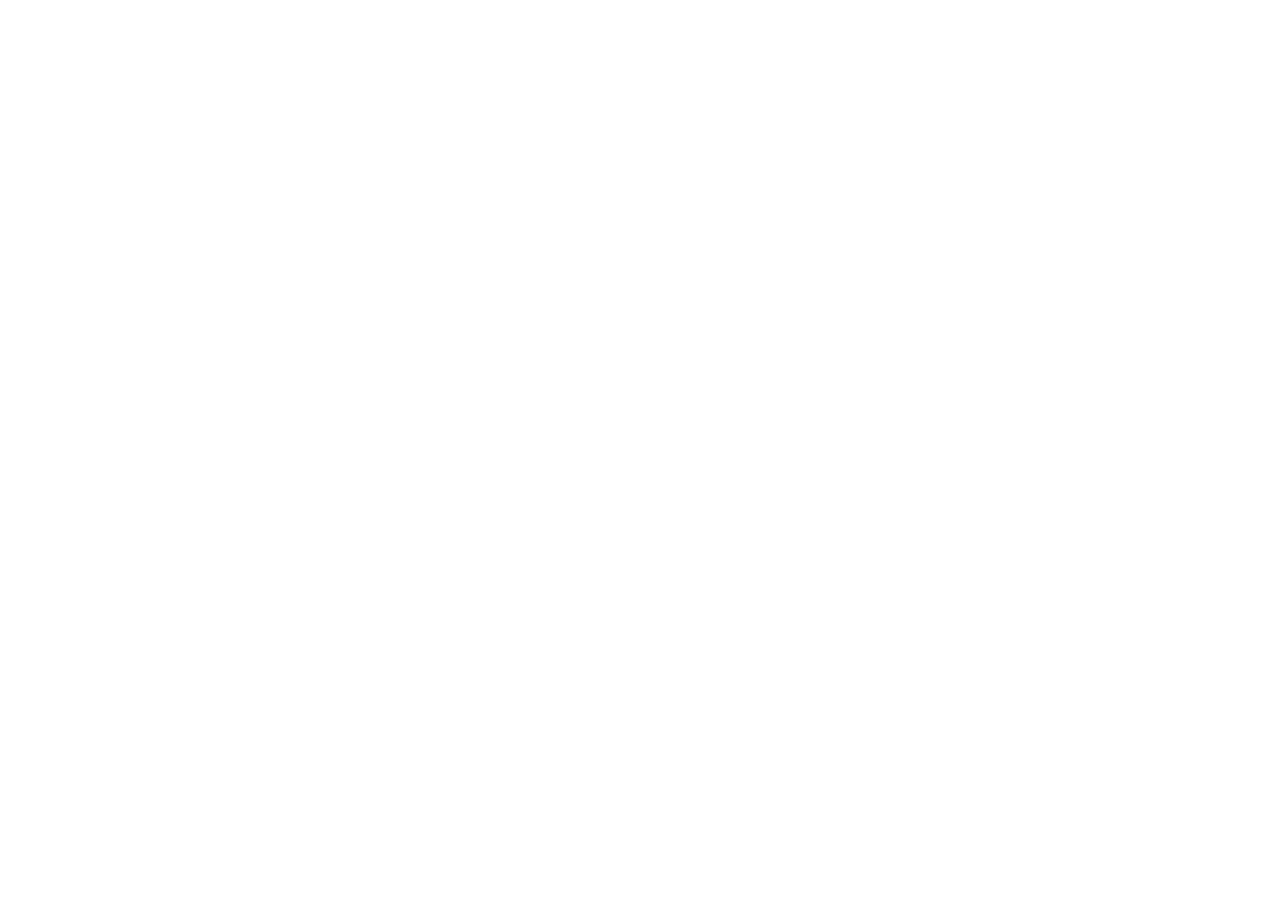
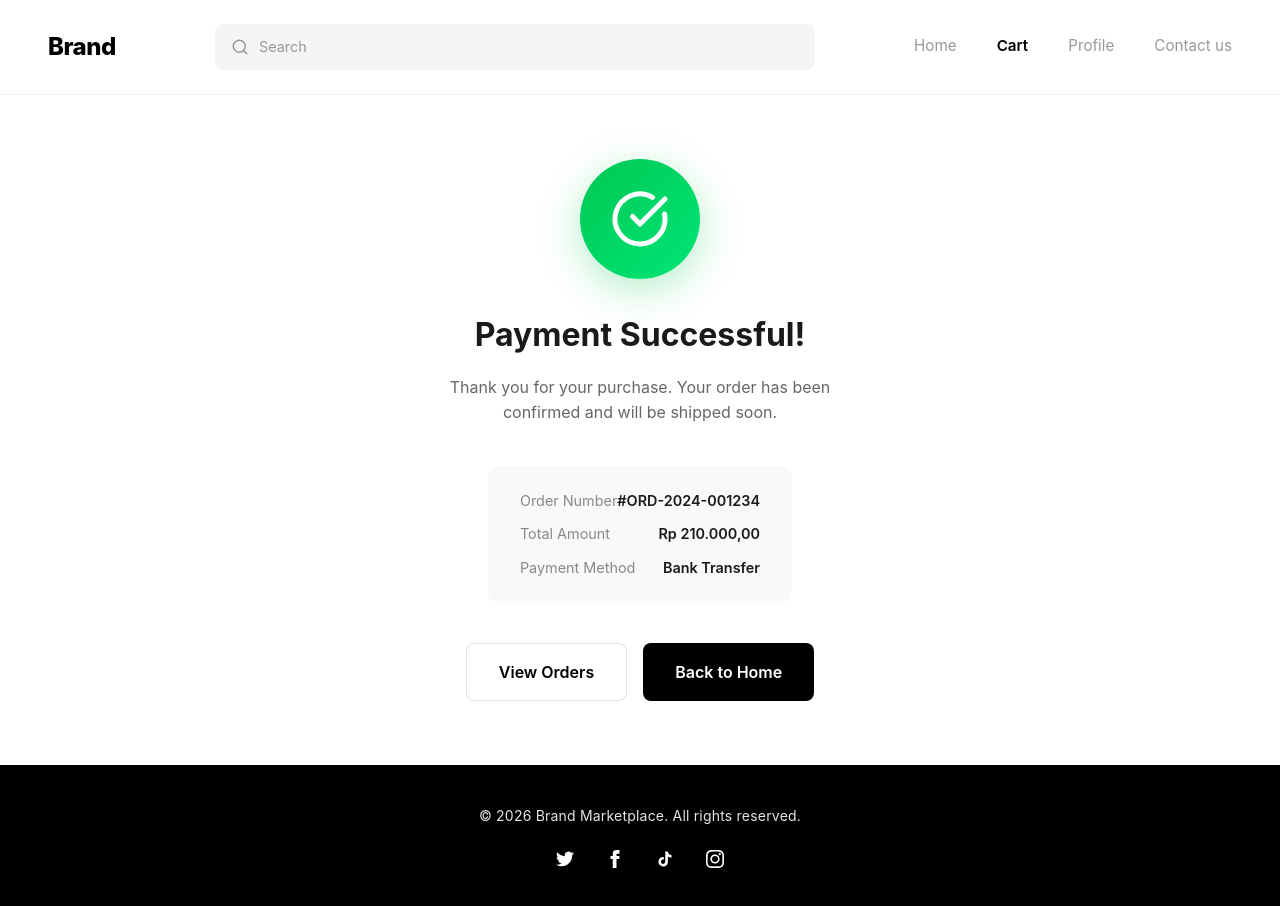
Before and after one commit to mbagusdiass/BeeConnect-Website, a React app: page /success-paying in a window 1280 px wide. Before the commit this address had no page. Before the commit the page ends 800 px from the top, so only its background shows below. Built offline with nearby package versions, Linux system fonts and the light colour scheme; the HTML template or start-up script is replaced by a standard one.

Commit message:
feat: Implement shipping details and payment confirmation success flow with new pages and components.

```diff
--- a/src/App.jsx
+++ b/src/App.jsx
@@ -3,6 +3,7 @@ import { BrowserRouter as Router, Routes, Route } from "react-router-dom";
 import ShoppingCartPage from "./pages/ShoppingCartPage";
 import CheckoutPage from "./pages/CheckoutPage";
 import ShippingDetailsPage from "./pages/ShippingDetailPage";
+import SuccessPayingPage from "./pages/SuccessPayingPage";
 import "./App.css";
 
 function App() {
@@ -13,6 +14,7 @@ function App() {
         <Route path="/cart" element={<ShoppingCartPage />} />
         <Route path="/checkout" element={<CheckoutPage />} />
         <Route path="/shipping-details" element={<ShippingDetailsPage />} />
+        <Route path="/success-paying" element={<SuccessPayingPage />} />
       </Routes>
     </Router>
   );
--- a/src/components/ui/Shipping-Details/ShippingDetails.jsx
+++ b/src/components/ui/Shipping-Details/ShippingDetails.jsx
@@ -1,5 +1,6 @@
 import React, { useState } from "react";
 import styled from "styled-components";
+import { useNavigate } from "react-router-dom";
 import { Pencil, X } from "lucide-react";
 
 const LayoutWrapper = styled.div`
@@ -244,6 +245,7 @@ const CheckoutButton = styled.button`
 `;
 
 const ShippingDetails = () => {
+  const navigate = useNavigate();
   const [items, setItems] = useState([
     {
       id: 1,
@@ -280,6 +282,10 @@ const ShippingDetails = () => {
 
   const subtotal = items.reduce((acc, item) => acc + item.price * item.qty, 0);
   const total = subtotal;
+
+  const handleConfirmPayment = () => {
+    navigate("/success-paying");
+  };
 
   return (
     <LayoutWrapper>
@@ -357,7 +363,7 @@ const ShippingDetails = () => {
             <SummaryValue bold>{formatCurrency(total)}</SummaryValue>
           </SummaryRow>
 
-          <CheckoutButton>Confirm Payment</CheckoutButton>
+          <CheckoutButton onClick={handleConfirmPayment}>Confirm Payment</CheckoutButton>
         </SummaryCard>
       </Sidebar>
     </LayoutWrapper>
--- /dev/null
+++ b/src/components/ui/Success-Paying/SuccessPaying.jsx
@@ -0,0 +1,158 @@
+import React from "react";
+import styled from "styled-components";
+import { CheckCircle } from "lucide-react";
+import { useNavigate } from "react-router-dom";
+
+const Container = styled.div`
+  display: flex;
+  flex-direction: column;
+  align-items: center;
+  justify-content: center;
+  min-height: 60vh;
+  padding: 2rem;
+  text-align: center;
+  font-family:
+    -apple-system, BlinkMacSystemFont, "Segoe UI", Roboto, Oxygen, Ubuntu,
+    Cantarell, "Open Sans", "Helvetica Neue", sans-serif;
+`;
+
+const IconWrapper = styled.div`
+  width: 120px;
+  height: 120px;
+  background: linear-gradient(135deg, #00c853 0%, #00e676 100%);
+  border-radius: 50%;
+  display: flex;
+  align-items: center;
+  justify-content: center;
+  margin-bottom: 2rem;
+  box-shadow: 0 10px 40px rgba(0, 200, 83, 0.3);
+`;
+
+const Title = styled.h1`
+  font-size: 2rem;
+  font-weight: 700;
+  color: #1a1a1a;
+  margin: 0 0 1rem 0;
+`;
+
+const Subtitle = styled.p`
+  font-size: 1rem;
+  color: #666;
+  margin: 0 0 2.5rem 0;
+  max-width: 400px;
+  line-height: 1.6;
+`;
+
+const OrderInfo = styled.div`
+  background: #f9f9f9;
+  border-radius: 12px;
+  padding: 1.5rem 2rem;
+  margin-bottom: 2.5rem;
+  min-width: 300px;
+`;
+
+const OrderRow = styled.div`
+  display: flex;
+  justify-content: space-between;
+  margin-bottom: 0.75rem;
+
+  &:last-child {
+    margin-bottom: 0;
+  }
+`;
+
+const OrderLabel = styled.span`
+  color: #888;
+  font-size: 0.9rem;
+`;
+
+const OrderValue = styled.span`
+  color: #1a1a1a;
+  font-weight: 600;
+  font-size: 0.9rem;
+`;
+
+const ButtonGroup = styled.div`
+  display: flex;
+  gap: 1rem;
+`;
+
+const PrimaryButton = styled.button`
+  background: #000;
+  color: white;
+  border: none;
+  border-radius: 8px;
+  padding: 1rem 2rem;
+  font-size: 1rem;
+  font-weight: 600;
+  cursor: pointer;
+  transition: opacity 0.2s;
+
+  &:hover {
+    opacity: 0.85;
+  }
+`;
+
+const SecondaryButton = styled.button`
+  background: white;
+  color: #000;
+  border: 1px solid #e0e0e0;
+  border-radius: 8px;
+  padding: 1rem 2rem;
+  font-size: 1rem;
+  font-weight: 600;
+  cursor: pointer;
+  transition: background 0.2s;
+
+  &:hover {
+    background: #f5f5f5;
+  }
+`;
+
+const SuccessPaying = () => {
+  const navigate = useNavigate();
+
+  const handleBackToHome = () => {
+    navigate("/");
+  };
+
+  const handleViewOrders = () => {
+    navigate("/orders");
+  };
+
+  return (
+    <Container>
+      <IconWrapper>
+        <CheckCircle size={60} color="white" strokeWidth={2} />
+      </IconWrapper>
+
+      <Title>Payment Successful!</Title>
+      <Subtitle>
+        Thank you for your purchase. Your order has been confirmed and will be
+        shipped soon.
+      </Subtitle>
+
+      <OrderInfo>
+        <OrderRow>
+          <OrderLabel>Order Number</OrderLabel>
+          <OrderValue>#ORD-2024-001234</OrderValue>
+        </OrderRow>
+        <OrderRow>
+          <OrderLabel>Total Amount</OrderLabel>
+          <OrderValue>Rp 210.000,00</OrderValue>
+        </OrderRow>
+        <OrderRow>
+          <OrderLabel>Payment Method</OrderLabel>
+          <OrderValue>Bank Transfer</OrderValue>
+        </OrderRow>
+      </OrderInfo>
+
+      <ButtonGroup>
+        <SecondaryButton onClick={handleViewOrders}>View Orders</SecondaryButton>
+        <PrimaryButton onClick={handleBackToHome}>Back to Home</PrimaryButton>
+      </ButtonGroup>
+    </Container>
+  );
+};
+
+export default SuccessPaying;
--- /dev/null
+++ b/src/pages/SuccessPayingPage.jsx
@@ -0,0 +1,20 @@
+import React from "react";
+import TopBar from "../components/ui/Topbar";
+import Footer from "../components/ui/Footer";
+import SuccessPaying from "../components/ui/Success-Paying/SuccessPaying";
+
+const SuccessPayingPage = () => {
+  return (
+    <div className="page">
+      <TopBar />
+
+      <main className="main-content">
+        <SuccessPaying />
+      </main>
+
+      <Footer />
+    </div>
+  );
+};
+
+export default SuccessPayingPage;
```
